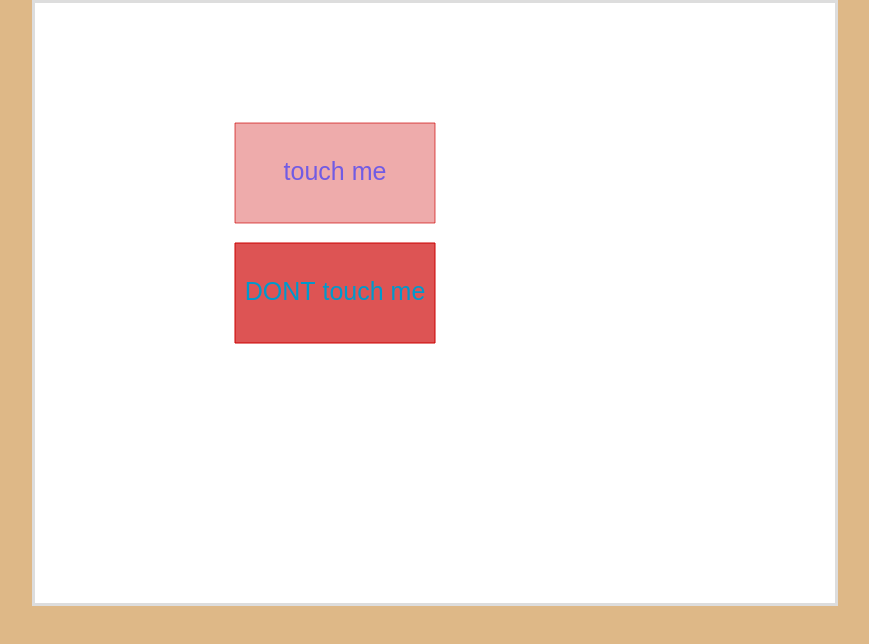
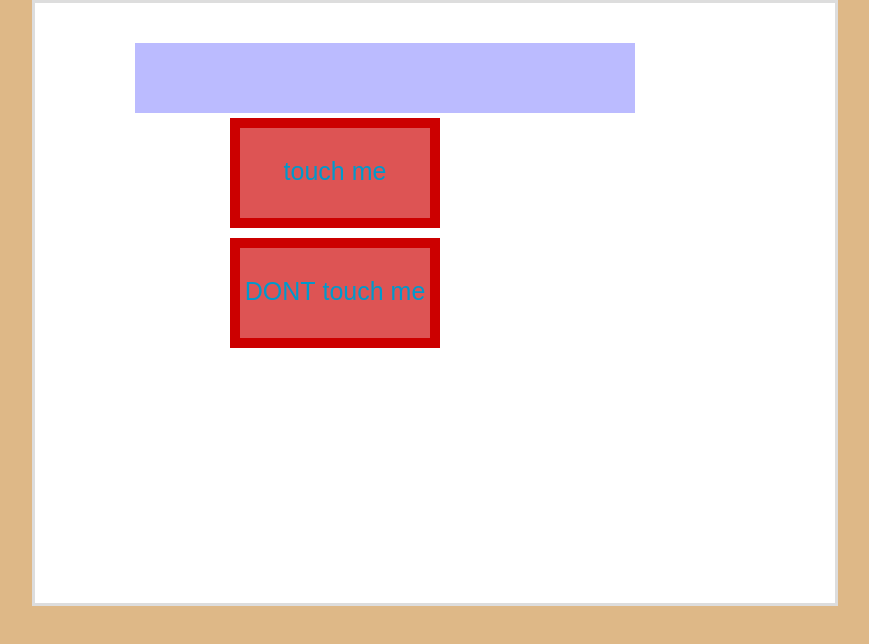
Before and after one commit to Carmankong/Carman_kong.github.io, a plain HTML site: page button/button.html in a window 1280 px wide. Shown: the whole page, without its empty margins (205-1074 px from the left). Drawn offline with Linux system fonts and the light colour scheme.

Commit message:
Add files via upload

```diff
--- /dev/null
+++ b/button/basic_rect.js
@@ -0,0 +1,23 @@
+class Rectangle{
+    constructor(x, y, w, h, c1){
+        this.x = x;
+        this.y = y;
+        this.w = w;
+        this.h = h;
+        this.fill = c1;
+    }
+    update(){
+        this.draw();
+        }
+    draw(){
+        ctx.beginPath();
+        ctx.rect(this.x, this.y, this.w, this.h);
+        ctx.fillStyle = this.fill;
+        ctx.fill();
+    }
+
+    setColour(c){
+        this.fill = c;
+
+    }
+}
--- a/button/button.html
+++ b/button/button.html
@@ -28,6 +28,7 @@
     <canvas id='myCanvas'></canvas>
     <script type="text/javascript" src="init.js"> </script>
     <script type="text/javascript" src="button1.js"> </script>
+    <script type="text/javascript" src="basic_rect.js"> </script>
     <script type="text/javascript" src="main.js"> </script>
     </div>
 </body>
--- a/button/button1.js
+++ b/button/button1.js
@@ -1,7 +1,7 @@
 console.log("button1 js called");
 
 class Button{
-    constructor(text, x, y, w, h, stroke, fill, textC, over, canvas){
+    constructor(text, x, y, w, h, stroke, fill, textC, over, canvas, target, tC){
         this.x = x;
         this.y = y;
         this.w = w;
@@ -11,7 +11,10 @@ class Button{
         this.textC = textC;
         this.text = text;
         this.over = over;
-        this.randomcol = ""
+        this.target = target;
+        this.tC = tC;
+
+
 
         //delcare that the mouse location starts at 0
         this.xMouse = 0;
@@ -28,8 +31,10 @@ class Button{
 
     mClick(e){
         if(this.rectBound == true){
-            this.click = true;
-            this.makeRandomColor()
+
+            Button.selected = this;
+            this.target.setColour(this.tC);
+            //this.makeRandomColor()
         }
     }
 
@@ -46,22 +51,24 @@ class Button{
         }
 
     draw(){
-        if(this.rectBound ){
-            ctx.fillStyle = this.over;
-        }else if(this.click){
-            //ctx.fillStyle =  new_colour;
+        if(Button.selected == this  ){
+            ctx.fillStyle = "rgb(255,255,255)"
 
         }
-        else{
-            ctx.fillStyle = this.fill;
+        else if( this.rectBound ){
+            ctx.fillStyle = this.over;
+
+        }else{
+            ctx.fillStyle = this.fill
         }
 
         ctx.beginPath();
         ctx.rect(this.x, this.y, this.w, this.h);
         // ctx.fillText(this.text, this.w/2,this.h/2 );
         ctx.strokeStyle = this.stroke;
+        ctx.lineWidth = 10;
+        ctx.fill();
         ctx.stroke();
-        ctx.fill();
 
     }
 
@@ -83,7 +90,7 @@ class Button{
     }
 
 
-
+/*
     makeRandomColor(){
         var R = Math.round(255*Math.random());
         var G = Math.round(255*Math.random());
@@ -92,7 +99,8 @@ class Button{
         console.log(new_colour);
         return new_colour;
     }
-
+*/
 
 
 }
+Button.selected = "";
--- a/button/main.js
+++ b/button/main.js
@@ -2,10 +2,14 @@ console.log("main js called");
 
 var objectSet = [];
 
+var rectOne = new Rectangle(100, 40, 500, 70, colArray[2][5]);
+objectSet.push(rectOne);
+
 // class Button (contructor) text, x,y, w, h, stroke, fill, textC, over, canvas
-var butOne = new Button("touch me", 200, 120, 200, 100, colArray[1][3], colArray[2][3], colArray[1][5], colArray[2][0], canvas);
-var butTwo = new Button("DONT touch me", 200, 240, 200, 100, colArray[0][3], colArray[1][3], colArray[0][6], colArray[2][0], canvas);
+var butOne = new Button("touch me", 200, 120, 200, 100, colArray[0][3], colArray[1][3], colArray[0][6], colArray[2][0], canvas, rectOne, colArray[1][6]);
+var butTwo = new Button("DONT touch me", 200, 240, 200, 100, colArray[0][3], colArray[1][3], colArray[0][6], colArray[2][0], canvas, rectOne, colArray[2][7]);
 objectSet.push(butOne, butTwo);
+
 
 
 function animate(){
```
